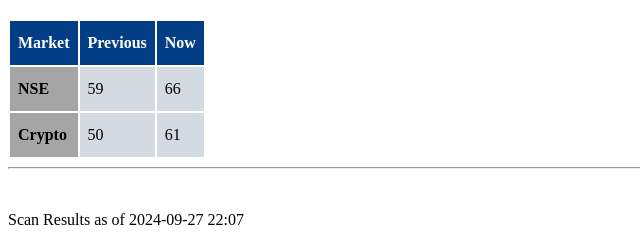
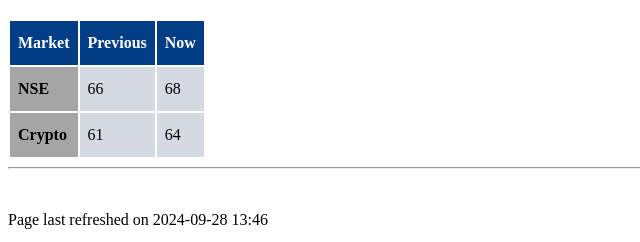
Before and after one commit to activegrt/Reports, a plain HTML site: page EquityWeek-5EScalping_trade_signals.html in a window 1280 px wide. Shown: the part 3600-3842 px from the top of the page, 0-640 px from the left. Drawn offline with Linux system fonts and the light colour scheme.

Commit message:
Updated EquityWeek-5EScalping_trade_signals file

```diff
--- a/EquityWeek-5EScalping_trade_signals.html
+++ b/EquityWeek-5EScalping_trade_signals.html
@@ -1572,15 +1572,15 @@
                             </tr>
                             <tr>
                             <td style="background-color: rgb(165, 165, 165); padding: 13px 8px;"><b>NSE</b></td>
-                            <td style="background-color: rgb(212, 218, 225); padding: 13px 8px;">59</td>
                             <td style="background-color: rgb(212, 218, 225); padding: 13px 8px;">66</td>
+                            <td style="background-color: rgb(212, 218, 225); padding: 13px 8px;">68</td>
                             </tr>
                             <tr>
                             <td style="background-color: rgb(165, 165, 165); padding: 13px 8px;"><b>Crypto</b></td>
-                            <td style="background-color: rgb(212, 218, 225); padding: 13px 8px;">50</td>
                             <td style="background-color: rgb(212, 218, 225); padding: 13px 8px;">61</td>
+                            <td style="background-color: rgb(212, 218, 225); padding: 13px 8px;">64</td>
                             </tr>
                             </Table>
                             <hr><br>
-                                  <p>Scan Results as of 2024-09-27 22:07</body>
+                                  <p>Page last refreshed on 2024-09-28 13:46</p></body>
                                   </html>
```
